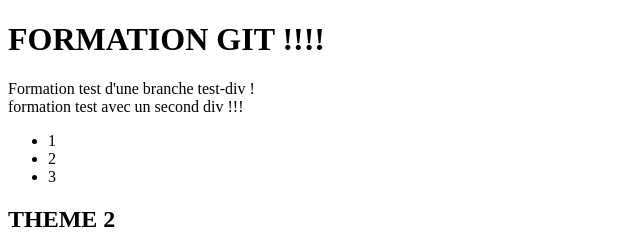
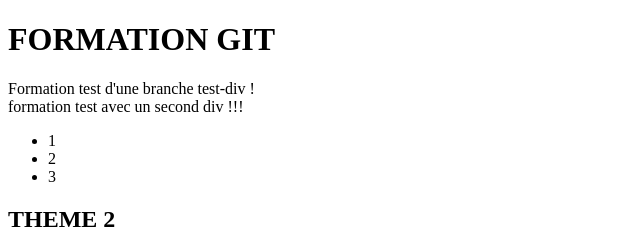
Before and after one commit to vargRSBZ/formation_udemy, a plain HTML site: page index.html in a window 1280 px wide. Shown: the top 240 px of the page, 0-640 px from the left. Drawn offline with Linux system fonts and the light colour scheme.

Commit message:
remove ! Update index.html

```diff
--- a/index.html
+++ b/index.html
@@ -6,7 +6,7 @@
     <title>Document</title>
 </head>
 <body>
-    <h1>FORMATION GIT !!!!</h1>
+    <h1>FORMATION GIT</h1>
     <div>
         Formation test d'une branche test-div !
     </div>
```
